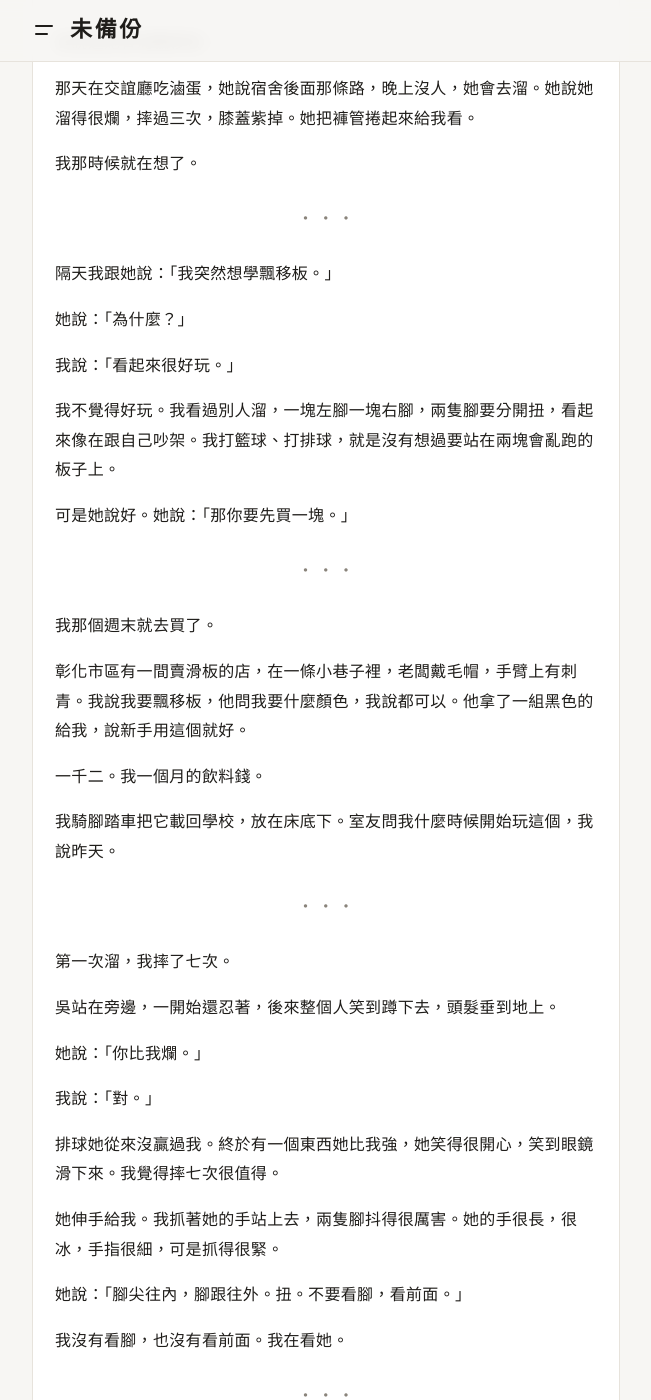
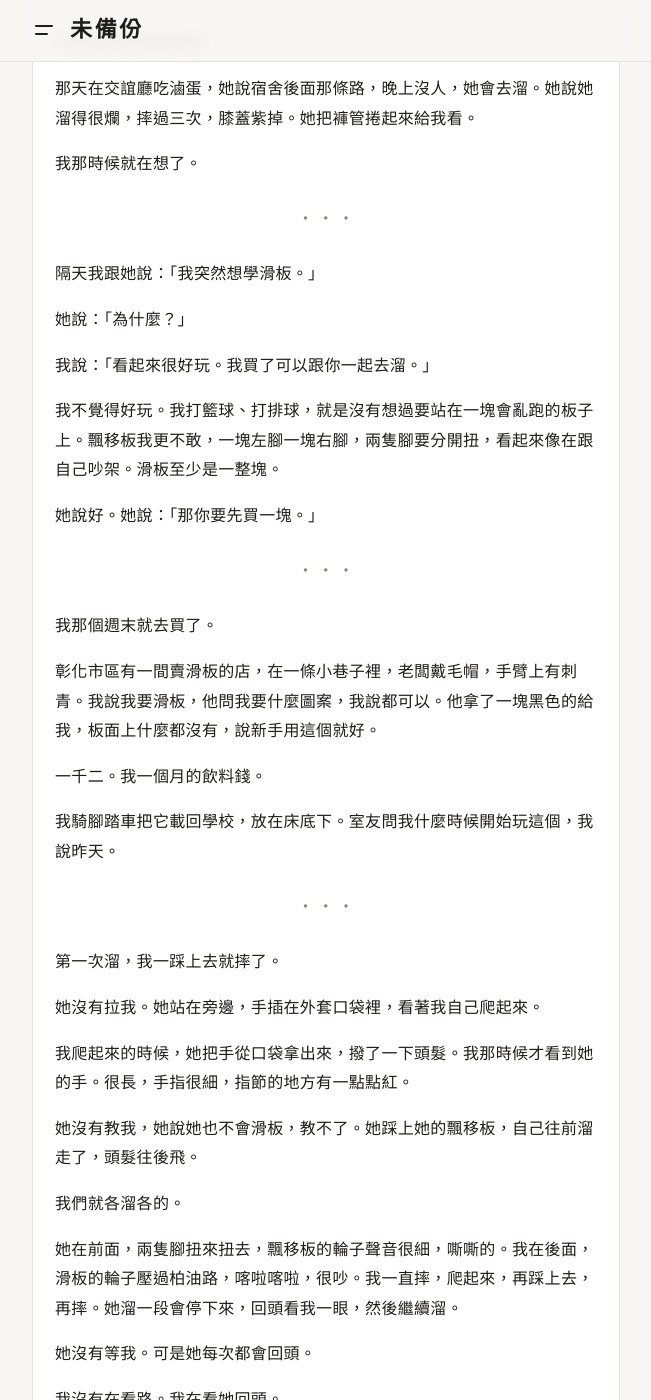
Before and after one commit to Sierra2121/weibeifen, a Jekyll site: the page built from _posts/2018-12-28-board.md, in a window 1280 px wide and 1400 px high, scrolled down 1981 px. Shown: the whole window, without its empty margins (314-965 px from the left). Built offline with Jekyll 4.4.1, drawn with Linux system fonts in a browser that asks for light colours; some of the changed text lies outside the part shown.

Commit message:
〈飄移板〉改成〈滑板〉：林買滑板，吳沒教，各溜各的
Co-Authored-By: Claude Opus 5.5 <noreply@anthropic.com>
Claude-Session: https://claude.ai/code/session_01VPttWSK59TJtsya3K552bU

```diff
--- a/_posts/2018-12-28-board.md
+++ b/_posts/2018-12-28-board.md
@@ -1,6 +1,6 @@
 ---
 layout: thread
-title: 飄移板
+title: 滑板
 character: lin
 novel: feichang
 chapter: 3
@@ -9,7 +9,7 @@ teaser: |
 
   她沒有說「應該」。
 
-  隔天我跟她說我突然想學飄移板。我根本不想學。我只是想跟她一起往前。
+  隔天我跟她說我突然想學滑板。我根本不想學。我只是想跟她在同一條路上。
 date: 2018-12-28 23:51:00 +0800
 ---
 我跟吳已經一起走了三個禮拜的路。
@@ -82,21 +82,21 @@ date: 2018-12-28 23:51:00 +0800
 
 ***
 
-隔天我跟她說：「我突然想學飄移板。」
+隔天我跟她說：「我突然想學滑板。」
 
 她說：「為什麼？」
 
-我說：「看起來很好玩。」
+我說：「看起來很好玩。我買了可以跟你一起去溜。」
 
-我不覺得好玩。我看過別人溜，一塊左腳一塊右腳，兩隻腳要分開扭，看起來像在跟自己吵架。我打籃球、打排球，就是沒有想過要站在兩塊會亂跑的板子上。
+我不覺得好玩。我打籃球、打排球，就是沒有想過要站在一塊會亂跑的板子上。飄移板我更不敢，一塊左腳一塊右腳，兩隻腳要分開扭，看起來像在跟自己吵架。滑板至少是一整塊。
 
-可是她說好。她說：「那你要先買一塊。」
+她說好。她說：「那你要先買一塊。」
 
 ***
 
 我那個週末就去買了。
 
-彰化市區有一間賣滑板的店，在一條小巷子裡，老闆戴毛帽，手臂上有刺青。我說我要飄移板，他問我要什麼顏色，我說都可以。他拿了一組黑色的給我，說新手用這個就好。
+彰化市區有一間賣滑板的店，在一條小巷子裡，老闆戴毛帽，手臂上有刺青。我說我要滑板，他問我要什麼圖案，我說都可以。他拿了一塊黑色的給我，板面上什麼都沒有，說新手用這個就好。
 
 一千二。我一個月的飲料錢。
 
@@ -104,21 +104,21 @@ date: 2018-12-28 23:51:00 +0800
 
 ***
 
-第一次溜，我摔了七次。
+第一次溜，我一踩上去就摔了。
 
-吳站在旁邊，一開始還忍著，後來整個人笑到蹲下去，頭髮垂到地上。
+她沒有拉我。她站在旁邊，手插在外套口袋裡，看著我自己爬起來。
 
-她說：「你比我爛。」
+我爬起來的時候，她把手從口袋拿出來，撥了一下頭髮。我那時候才看到她的手。很長，手指很細，指節的地方有一點點紅。
 
-我說：「對。」
+她沒有教我，她說她也不會滑板，教不了。她踩上她的飄移板，自己往前溜走了，頭髮往後飛。
 
-排球她從來沒贏過我。終於有一個東西她比我強，她笑得很開心，笑到眼鏡滑下來。我覺得摔七次很值得。
+我們就各溜各的。
 
-她伸手給我。我抓著她的手站上去，兩隻腳抖得很厲害。她的手很長，很冰，手指很細，可是抓得很緊。
+她在前面，兩隻腳扭來扭去，飄移板的輪子聲音很細，嘶嘶的。我在後面，滑板的輪子壓過柏油路，喀啦喀啦，很吵。我一直摔，爬起來，再踩上去，再摔。她溜一段會停下來，回頭看我一眼，然後繼續溜。
 
-她說：「腳尖往內，腳跟往外。扭。不要看腳，看前面。」
+她沒有等我。可是她每次都會回頭。
 
-我沒有看腳，也沒有看前面。我在看她。
+我沒有在看路。我在看她回頭。
 
 ***
 
@@ -138,7 +138,7 @@ date: 2018-12-28 23:51:00 +0800
 
 ***
 
-回去的路上天已經黑了，產業道路沒有路燈。我們兩個用手機的手電筒照路，牽著腳踏車，飄移板夾在腋下。
+回去的路上天已經黑了，產業道路沒有路燈。我們兩個用手機的手電筒照路，牽著腳踏車，板子夾在腋下。
 
 她走左邊。我讓她走左邊。
 
@@ -152,4 +152,4 @@ date: 2018-12-28 23:51:00 +0800
 
 我說明天有事。
 
-我把飄移板從床底下拿出來，用衛生紙把輪子上的泥巴擦乾淨。擦到一半，我發現我在笑。
+我把滑板從床底下拿出來，用衛生紙把輪子上的泥巴擦乾淨。擦到一半，我發現我在笑。
```
